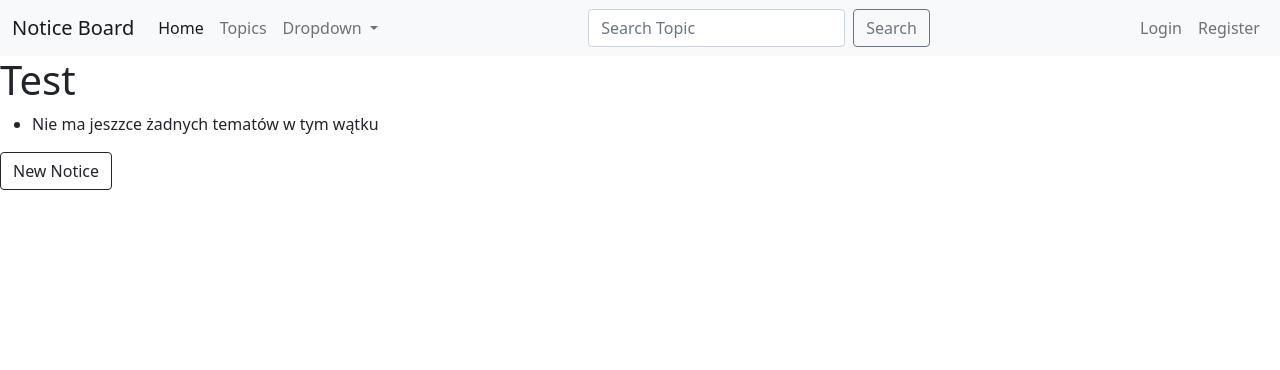
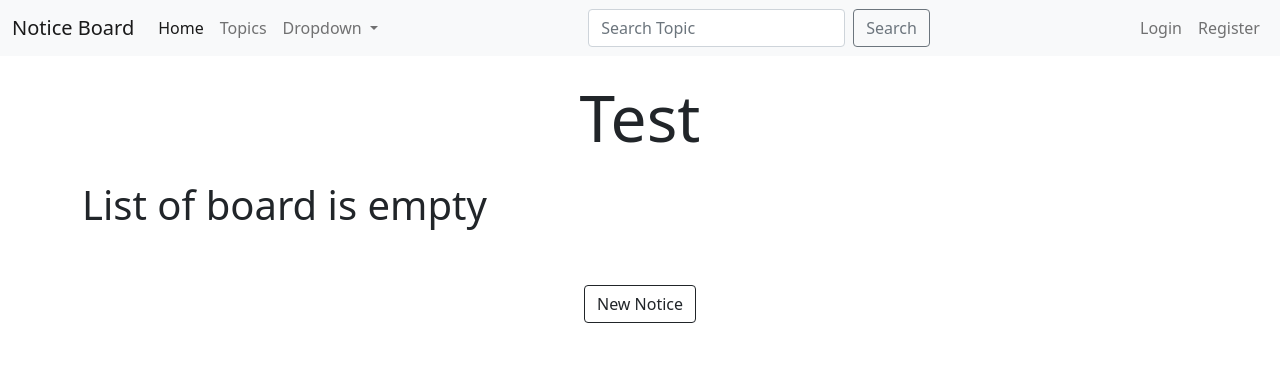
Before and after one commit to Ruddini/Interfejsy-WWW-Projekt, a Django app: page /topics/2/ in a window 1280 px wide. Shown: the top 370 px of the page. Run offline with Django 4.2, Linux system fonts and the light colour scheme; data comes from the database, SQL or seed files in the repository; both versions use the stored data as it was after the commit.

Commit message:
Visual changes vol_1

```diff
--- a/notice_boards/templates/notice_boards/topic.html
+++ b/notice_boards/templates/notice_boards/topic.html
@@ -1,11 +1,14 @@
 {% extends 'notice_boards/base.html' %}
 
 {% block content %}
-<h1>{{ topic }}</h1>
+  <div class="text-center m-4 ">
+    <h1 class="display-3">{{ topic }}</h1>
+  </div>
 
-  <ul>
+
+  <div class="container mt-4">
     {% for notice in notices %}
-        <li>
+      <div class="mb-5">
         <div class="card">
           <div class="card-header">
               {{ notice.title | linebreaks }}
@@ -20,17 +23,18 @@
             {{ notice.date_added | date:'d M Y H:i'}}
           </div>
         </div>
-        </li>
         <div>
           <a type="button" class="btn btn-outline-secondary" href="{% url 'notice_boards:edit_notice' topic.id %}">Edit Notice</a>
         </div>
+      </div>
 
     {% empty %}
-        <li> Nie ma jeszzce żadnych tematów w tym wątku </li>
+        <h1> List of board is empty </h1>
     {% endfor %}
-  </ul>
-    <div>
+
+    <div class="mb-5 text-center p-5">
       <a type="button" class="btn btn-outline-dark" href="{% url 'notice_boards:new_notice' topic.id %}">New Notice</a>
     </div>
+  </div>
 
 {% endblock content %}
```
Also changed, not shown: notice_boards/templates/notice_boards/Topics.html (+6 -5 lines), notice_boards/templates/notice_boards/index.html (+6 -2 lines), db.sqlite3.
